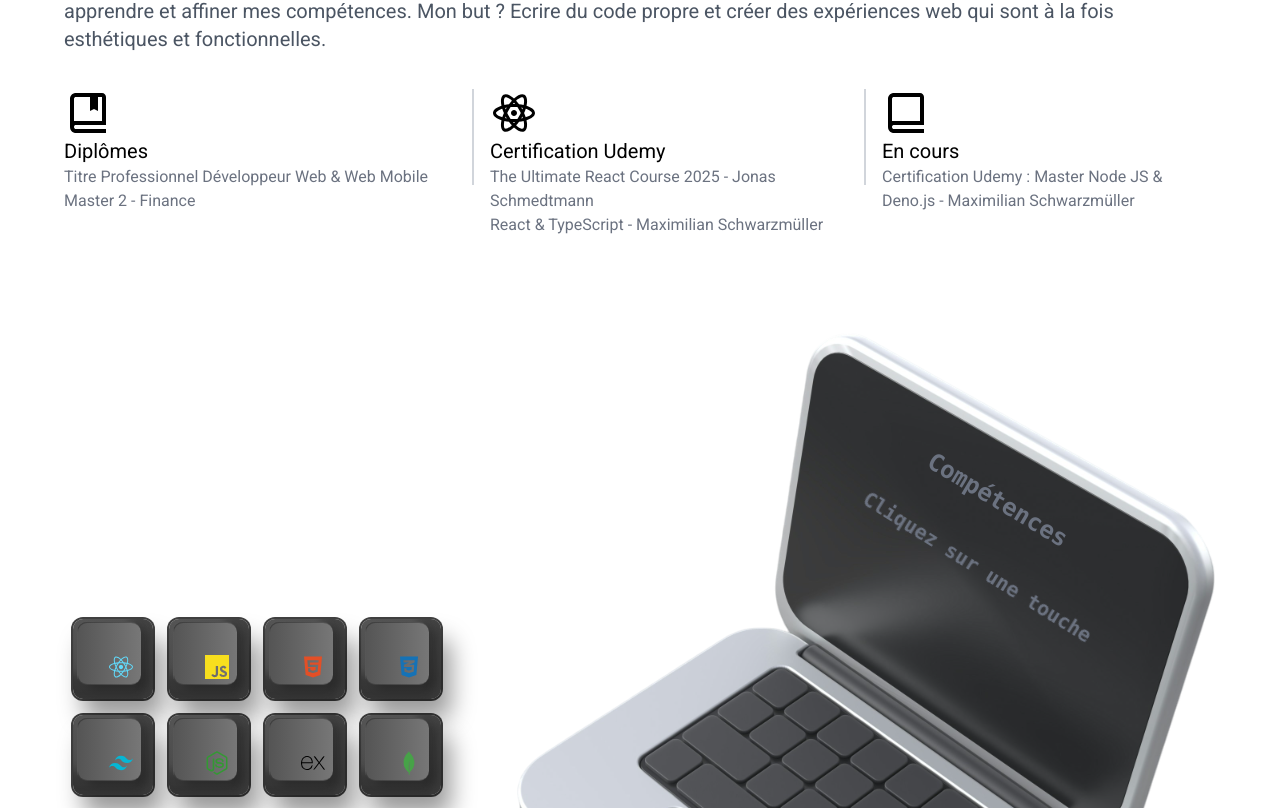
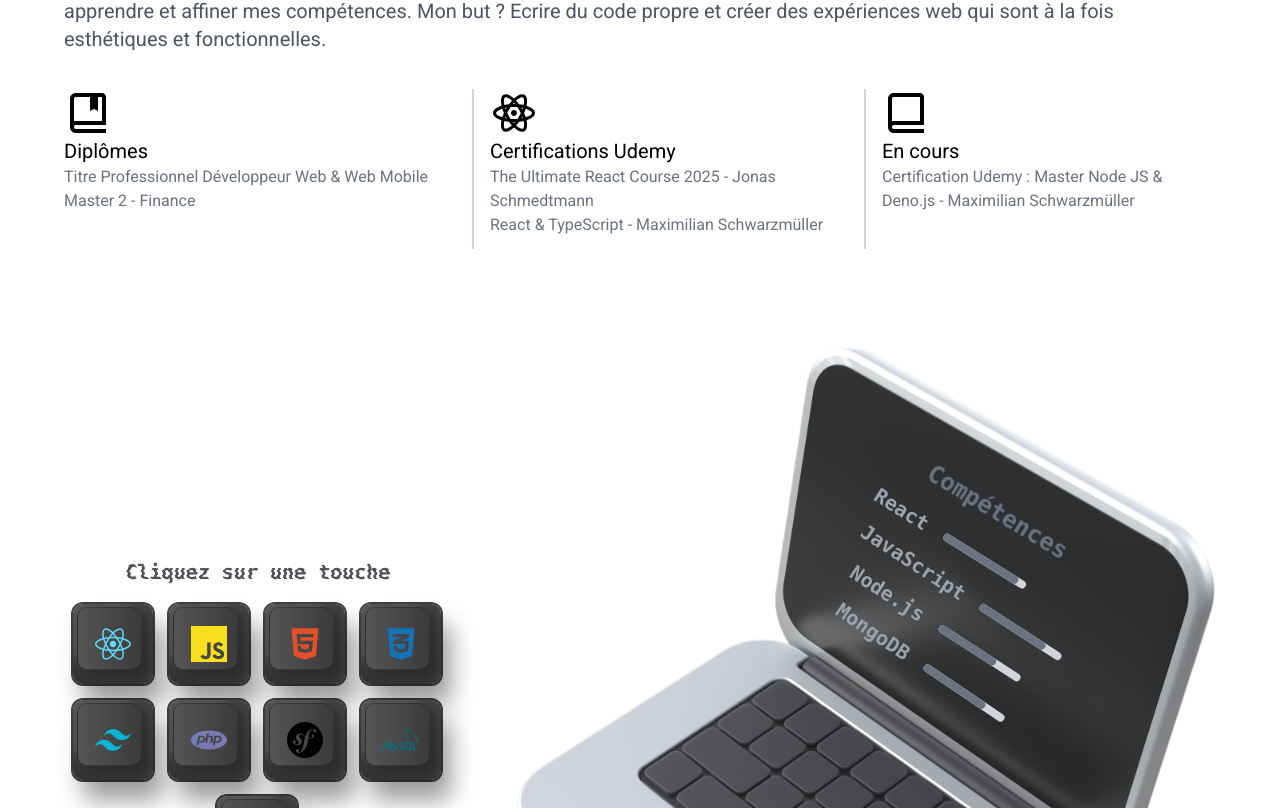
Before and after one commit to ccphung/portfolio, a React (Vite) app: page / in a window 1280 px wide. Shown: the part 1032-1840 px from the top of the page. Built offline with nearby package versions, Linux system fonts and the light colour scheme.

Commit message:
modify about section

```diff
--- a/src/components/AboutItem.jsx
+++ b/src/components/AboutItem.jsx
@@ -13,7 +13,7 @@ const cardData = [
     ],
   },
   {
-    title: 'Certification Udemy',
+    title: 'Certifications Udemy',
     icon: <RiReactjsLine className="text-5xl" />,
     content: [
       'The Ultimate React Course 2025 - Jonas Schmedtmann',
@@ -36,7 +36,7 @@ function AboutItem() {
         {cardData.map((card, index) => (
           <div key={card.title} className="flex items-start md:w-1/3">
             {index > 0 && (
-              <div className="mx-4 hidden h-24 border-l-2 border-gray-300 md:block"></div>
+              <div className="mx-4 hidden h-40 border-l-2 border-gray-300 md:block"></div>
             )}
             <div className="flex flex-col text-left">
               <div>{card.icon}</div>
--- /dev/null
+++ b/src/components/FuzzyText.jsx
@@ -0,0 +1,203 @@
+import React, { useEffect, useRef } from 'react';
+
+const FuzzyText = ({
+  children,
+  fontSize = '20px',
+  fontWeight = 900,
+  fontFamily = 'inherit',
+  color = '#4d5055',
+  enableHover = true,
+  baseIntensity = 0.18,
+  hoverIntensity = 0.5,
+}) => {
+  const canvasRef = useRef(null);
+
+  useEffect(() => {
+    let animationFrameId;
+    let isCancelled = false;
+    const canvas = canvasRef.current;
+    if (!canvas) return;
+
+    const init = async () => {
+      if (document.fonts?.ready) {
+        await document.fonts.ready;
+      }
+      if (isCancelled) return;
+
+      const ctx = canvas.getContext('2d');
+      if (!ctx) return;
+
+      const computedFontFamily =
+        fontFamily === 'inherit'
+          ? window.getComputedStyle(canvas).fontFamily || 'sans-serif'
+          : fontFamily;
+
+      const fontSizeStr =
+        typeof fontSize === 'number' ? `${fontSize}px` : fontSize;
+      let numericFontSize;
+      if (typeof fontSize === 'number') {
+        numericFontSize = fontSize;
+      } else {
+        const temp = document.createElement('span');
+        temp.style.fontSize = fontSize;
+        document.body.appendChild(temp);
+        const computedSize = window.getComputedStyle(temp).fontSize;
+        numericFontSize = parseFloat(computedSize);
+        document.body.removeChild(temp);
+      }
+
+      const text = React.Children.toArray(children).join('');
+
+      // Create offscreen canvas
+      const offscreen = document.createElement('canvas');
+      const offCtx = offscreen.getContext('2d');
+      if (!offCtx) return;
+
+      offCtx.font = `${fontWeight} ${fontSizeStr} ${computedFontFamily}`;
+      offCtx.textBaseline = 'alphabetic';
+      const metrics = offCtx.measureText(text);
+
+      const actualLeft = metrics.actualBoundingBoxLeft ?? 0;
+      const actualRight = metrics.actualBoundingBoxRight ?? metrics.width;
+      const actualAscent = metrics.actualBoundingBoxAscent ?? numericFontSize;
+      const actualDescent =
+        metrics.actualBoundingBoxDescent ?? numericFontSize * 0.2;
+
+      const textBoundingWidth = Math.ceil(actualLeft + actualRight);
+      const tightHeight = Math.ceil(actualAscent + actualDescent);
+
+      const extraWidthBuffer = 10;
+      const offscreenWidth = textBoundingWidth + extraWidthBuffer;
+
+      offscreen.width = offscreenWidth;
+      offscreen.height = tightHeight;
+
+      const xOffset = extraWidthBuffer / 2;
+      offCtx.font = `${fontWeight} ${fontSizeStr} ${computedFontFamily}`;
+      offCtx.textBaseline = 'alphabetic';
+      offCtx.fillStyle = color;
+      offCtx.fillText(text, xOffset - actualLeft, actualAscent);
+
+      const horizontalMargin = 50;
+      const verticalMargin = 0;
+      canvas.width = offscreenWidth + horizontalMargin * 2;
+      canvas.height = tightHeight + verticalMargin * 2;
+      ctx.translate(horizontalMargin, verticalMargin);
+
+      const interactiveLeft = horizontalMargin + xOffset;
+      const interactiveTop = verticalMargin;
+      const interactiveRight = interactiveLeft + textBoundingWidth;
+      const interactiveBottom = interactiveTop + tightHeight;
+
+      let isHovering = false;
+      const fuzzRange = 30;
+
+      const run = () => {
+        if (isCancelled) return;
+        ctx.clearRect(
+          -fuzzRange,
+          -fuzzRange,
+          offscreenWidth + 2 * fuzzRange,
+          tightHeight + 2 * fuzzRange,
+        );
+        const intensity = isHovering ? hoverIntensity : baseIntensity;
+        for (let j = 0; j < tightHeight; j++) {
+          const dx = Math.floor(intensity * (Math.random() - 0.5) * fuzzRange);
+          ctx.drawImage(
+            offscreen,
+            0,
+            j,
+            offscreenWidth,
+            1,
+            dx,
+            j,
+            offscreenWidth,
+            1,
+          );
+        }
+        animationFrameId = window.requestAnimationFrame(run);
+      };
+
+      run();
+
+      const isInsideTextArea = (x, y) => {
+        return (
+          x >= interactiveLeft &&
+          x <= interactiveRight &&
+          y >= interactiveTop &&
+          y <= interactiveBottom
+        );
+      };
+
+      const handleMouseMove = (e) => {
+        if (!enableHover) return;
+        const rect = canvas.getBoundingClientRect();
+        const x = e.clientX - rect.left;
+        const y = e.clientY - rect.top;
+        isHovering = isInsideTextArea(x, y);
+      };
+
+      const handleMouseLeave = () => {
+        isHovering = false;
+      };
+
+      const handleTouchMove = (e) => {
+        if (!enableHover) return;
+        e.preventDefault();
+        const rect = canvas.getBoundingClientRect();
+        const touch = e.touches[0];
+        const x = touch.clientX - rect.left;
+        const y = touch.clientY - rect.top;
+        isHovering = isInsideTextArea(x, y);
+      };
+
+      const handleTouchEnd = () => {
+        isHovering = false;
+      };
+
+      if (enableHover) {
+        canvas.addEventListener('mousemove', handleMouseMove);
+        canvas.addEventListener('mouseleave', handleMouseLeave);
+        canvas.addEventListener('touchmove', handleTouchMove, {
+          passive: false,
+        });
+        canvas.addEventListener('touchend', handleTouchEnd);
+      }
+
+      const cleanup = () => {
+        window.cancelAnimationFrame(animationFrameId);
+        if (enableHover) {
+          canvas.removeEventListener('mousemove', handleMouseMove);
+          canvas.removeEventListener('mouseleave', handleMouseLeave);
+          canvas.removeEventListener('touchmove', handleTouchMove);
+          canvas.removeEventListener('touchend', handleTouchEnd);
+        }
+      };
+
+      canvas.cleanupFuzzyText = cleanup;
+    };
+
+    init();
+
+    return () => {
+      isCancelled = true;
+      window.cancelAnimationFrame(animationFrameId);
+      if (canvas && canvas.cleanupFuzzyText) {
+        canvas.cleanupFuzzyText();
+      }
+    };
+  }, [
+    children,
+    fontSize,
+    fontWeight,
+    fontFamily,
+    color,
+    enableHover,
+    baseIntensity,
+    hoverIntensity,
+  ]);
+
+  return <canvas ref={canvasRef} />;
+};
+
+export default FuzzyText;
--- a/src/components/KeyButton.jsx
+++ b/src/components/KeyButton.jsx
@@ -27,7 +27,7 @@ const KeyButton = ({ label, onClick }) => {
       onTouchEnd={handleTouchEnd}
       onTouchCancel={handleTouchCancel}
     >
-      <span className="absolute -bottom-2 right-5 z-10 flex h-full items-center justify-center text-2xl font-semibold text-white">
+      <span className="absolute bottom-0 left-0 right-0 z-10 flex h-full items-center justify-center text-4xl font-semibold text-white">
         {label}
       </span>
     </div>
--- a/src/components/Laptop.jsx
+++ b/src/components/Laptop.jsx
@@ -3,20 +3,17 @@ import React, { useEffect, useState } from 'react';
 import { motion } from 'framer-motion';
 import KeyButton from '../components/KeyButton';
 
+import { FaChartLine, FaCss3Alt, FaHtml5, FaReact } from 'react-icons/fa';
 import {
-  FaChartLine,
-  FaCss3Alt,
-  FaHtml5,
-  FaNodeJs,
-  FaReact,
-} from 'react-icons/fa';
-import {
-  SiExpress,
   SiJavascript,
   SiMongodb,
+  SiMysql,
+  SiPhp,
+  SiSymfony,
   SiTailwindcss,
 } from 'react-icons/si';
 import laptopImage from '../assets/images/about/laptop.png';
+import FuzzyText from './FuzzyText';
 
 const techData = {
   frontend: [
@@ -48,14 +45,19 @@ const techData = {
   ],
   backend: [
     {
-      icon: <FaNodeJs style={{ color: '#339933' }} />,
-      name: 'Node.js',
-      level: 70,
+      icon: <SiPhp style={{ color: '#777BB4' }} />,
+      name: 'PHP',
+      level: 80,
     },
     {
-      icon: <SiExpress style={{ color: '#000000' }} />,
-      name: 'Express',
-      level: 75,
+      icon: <SiSymfony style={{ color: '#000000' }} />,
+      name: 'Symfony',
+      level: 78,
+    },
+    {
+      icon: <SiMysql style={{ color: '#00758F' }} />,
+      name: 'MySQL',
+      level: 82,
     },
     {
       icon: <SiMongodb style={{ color: '#47A248' }} />,
@@ -73,7 +75,18 @@ function Laptop() {
   };
   return (
     <div className="flex flex-col-reverse items-center justify-center gap-8 md:flex-row">
-      <div className="flex flex-wrap justify-center gap-4 md:w-1/3">
+      <div className="flex flex-col items-center font-mono md:w-1/3">
+        <div className="hidden md:block">
+          <FuzzyText
+            baseIntensity={0.05}
+            hoverIntensity={0.02}
+            enableHover={true}
+          >
+            Cliquez sur une touche
+          </FuzzyText>
+        </div>
+
+        <div className="flex flex-wrap justify-center gap-4 md:mt-5">
           {techData.frontend.map((tech) => (
             <KeyButton
               key={tech.name}
@@ -89,7 +102,7 @@ function Laptop() {
             />
           ))}
         </div>
-
+      </div>
       <div className="relative">
         <img src={laptopImage} alt="Laptop" className="w-full" />
         <div className="absolute z-10 hidden -translate-x-[20%] rotate-[33deg] text-center text-xl font-bold text-gray-400 md:left-[62%] md:top-[22%] md:block md:rotate-[31deg] xl:top-[21%]">
@@ -109,10 +122,61 @@ function Laptop() {
             </div>
           </div>
         ) : (
-          <div className="absolute left-[50%] top-[25%] z-10 -translate-x-[20%] rotate-[31deg] text-center text-xl font-bold text-gray-400 md:left-[55%] md:top-[30%] md:rotate-[32deg]">
-            <p className="animate-blink text-center font-mono text-xl text-gray-500">
+          <div className="z-10 text-center text-xl font-bold text-gray-400">
+            <div className="absolute left-[50%] top-[25%] -translate-x-[20%] rotate-[31deg] md:left-[55%] md:top-[30%] md:rotate-[32deg]">
+              <p className="animate-blink mb-2 flex font-mono text-xl text-gray-500 md:hidden">
                 Cliquez sur une touche
               </p>
+            </div>
+
+            <div className="hidden md:flex">
+              <div className="absolute left-[55%] top-[25%] flex -translate-x-[20%] rotate-[32deg] items-center gap-5 font-mono">
+                <span className="flex items-center gap-1 text-gray-400">
+                  React
+                </span>
+                <div className="h-2 w-24 rounded bg-gray-300">
+                  <div
+                    className="h-2 rounded bg-gray-500"
+                    style={{ width: '90%' }}
+                  ></div>
+                </div>
+              </div>
+
+              <div className="absolute left-[54%] top-[32%] flex -translate-x-[20%] rotate-[33deg] items-center gap-5 font-mono">
+                <span className="flex items-center gap-1 text-gray-400">
+                  JavaScript
+                </span>
+                <div className="h-2 w-24 rounded bg-gray-300">
+                  <div
+                    className="h-2 rounded bg-gray-500"
+                    style={{ width: '80%' }}
+                  ></div>
+                </div>
+              </div>
+
+              <div className="absolute left-[52%] top-[36%] flex -translate-x-[20%] rotate-[33deg] items-center gap-5 font-mono">
+                <span className="flex items-center gap-1 text-gray-400">
+                  Node.js
+                </span>
+                <div className="h-2 w-24 rounded bg-gray-300">
+                  <div
+                    className="h-2 rounded bg-gray-500"
+                    style={{ width: '70%' }}
+                  ></div>
+                </div>
+              </div>
+              <div className="absolute left-[50%] top-[41%] flex -translate-x-[20%] rotate-[34deg] items-center gap-5 font-mono">
+                <span className="flex items-center gap-1 text-gray-400">
+                  MongoDB
+                </span>
+                <div className="h-2 w-24 rounded bg-gray-300">
+                  <div
+                    className="h-2 rounded bg-gray-500"
+                    style={{ width: '76%' }}
+                  ></div>
+                </div>
+              </div>
+            </div>
           </div>
         )}
       </div>
--- a/src/index.css
+++ b/src/index.css
@@ -68,7 +68,7 @@ body {
   left: 4px;
   bottom: 14px;
   right: 12px;
-  background: linear-gradient(90deg, #555555, #777777);
+  background: linear-gradient(90deg, #555555, #3b3b3b);
   border-radius: 10px;
   box-shadow:
     -10px -10px 10px rgba(255, 255, 255, 0.1),
```
Lines whose indentation alone changed are shown as unchanged.
